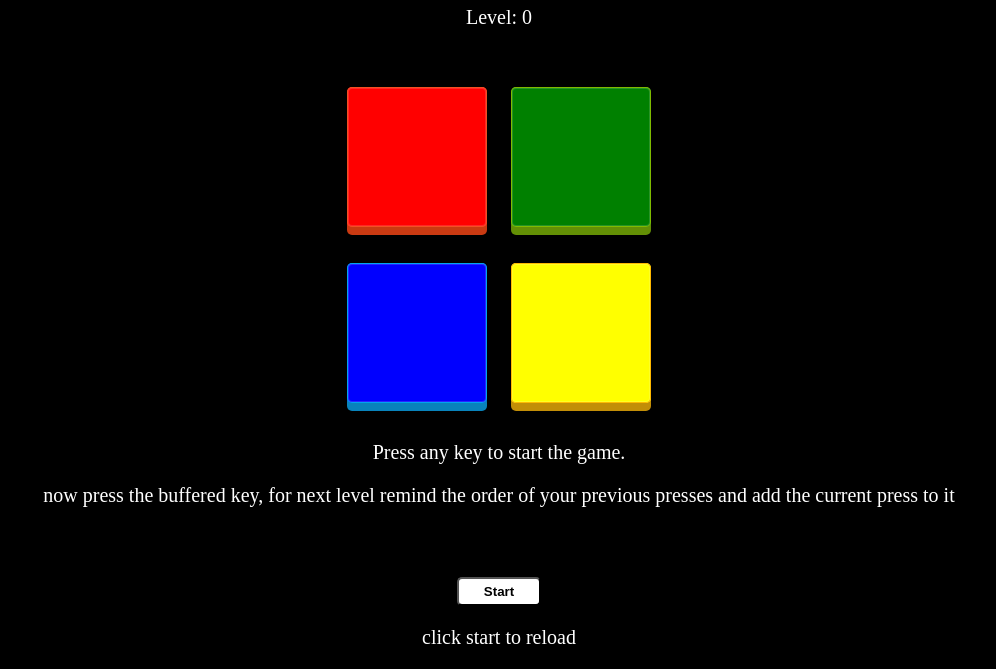
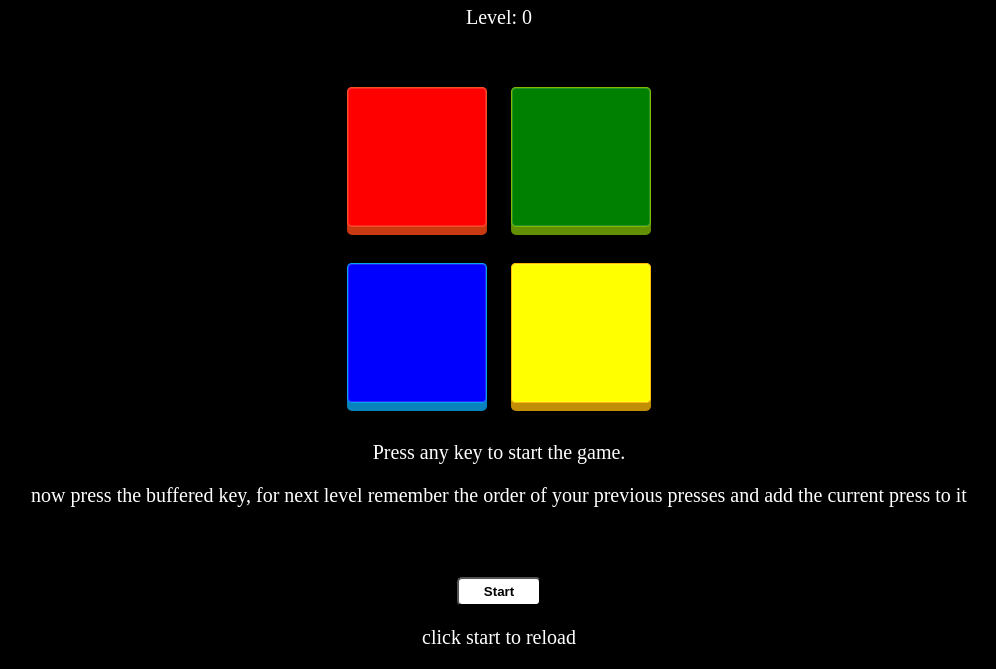
Before and after one commit to vasanthRV00/simongame, a plain HTML site: page index.html in a window 1280 px wide. Shown: the part 224-893 px from the top of the page, without its empty margins (141-1137 px from the left). Drawn offline with nearby package versions, Linux system fonts and the light colour scheme.

Commit message:
Update index.html

```diff
--- a/index.html
+++ b/index.html
@@ -25,7 +25,7 @@
 </div>
     <br>
 <p> Press any key to start the game.</p>
-<p>now press the buffered key, for next level remind the order of your previous presses and add the current press to it </p>
+<p>now press the buffered key, for next level remember the order of your previous presses and add the current press to it </p>
 
 
 <div class ="gamestart-btn">
```
